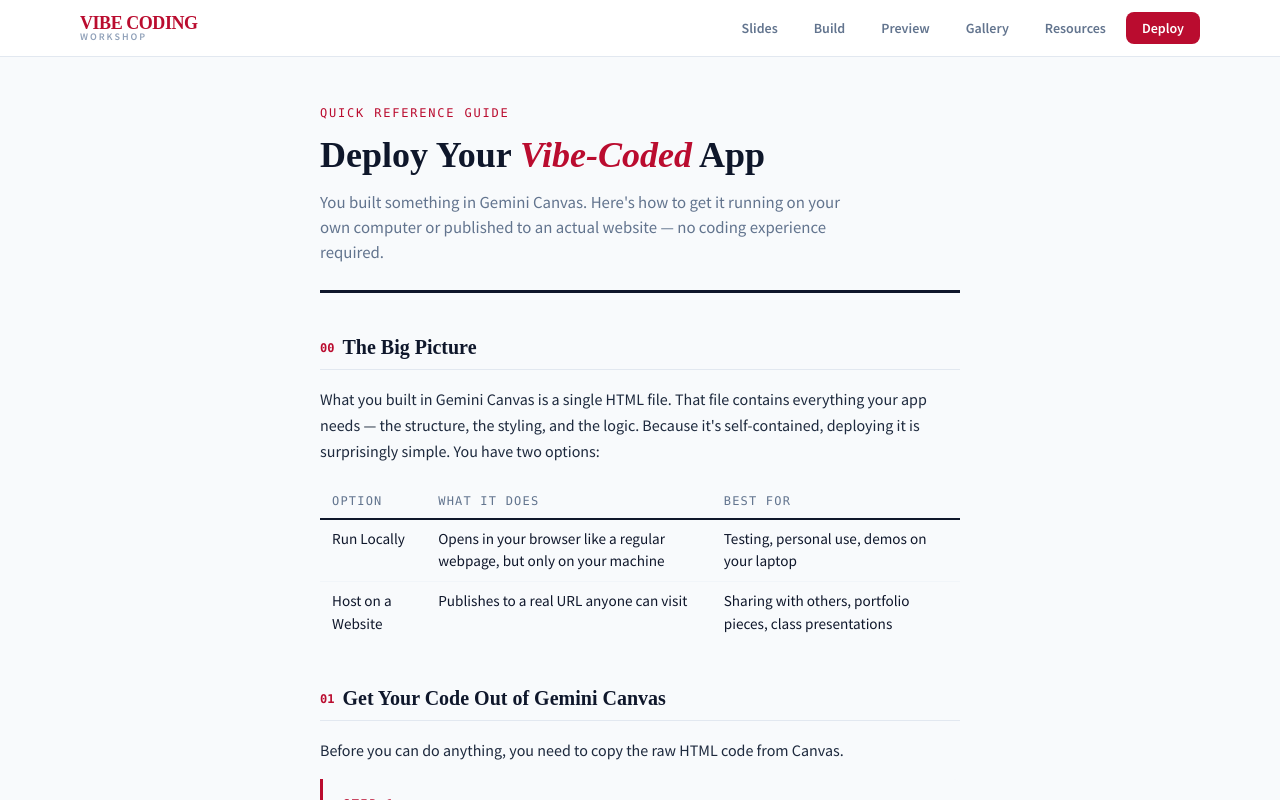
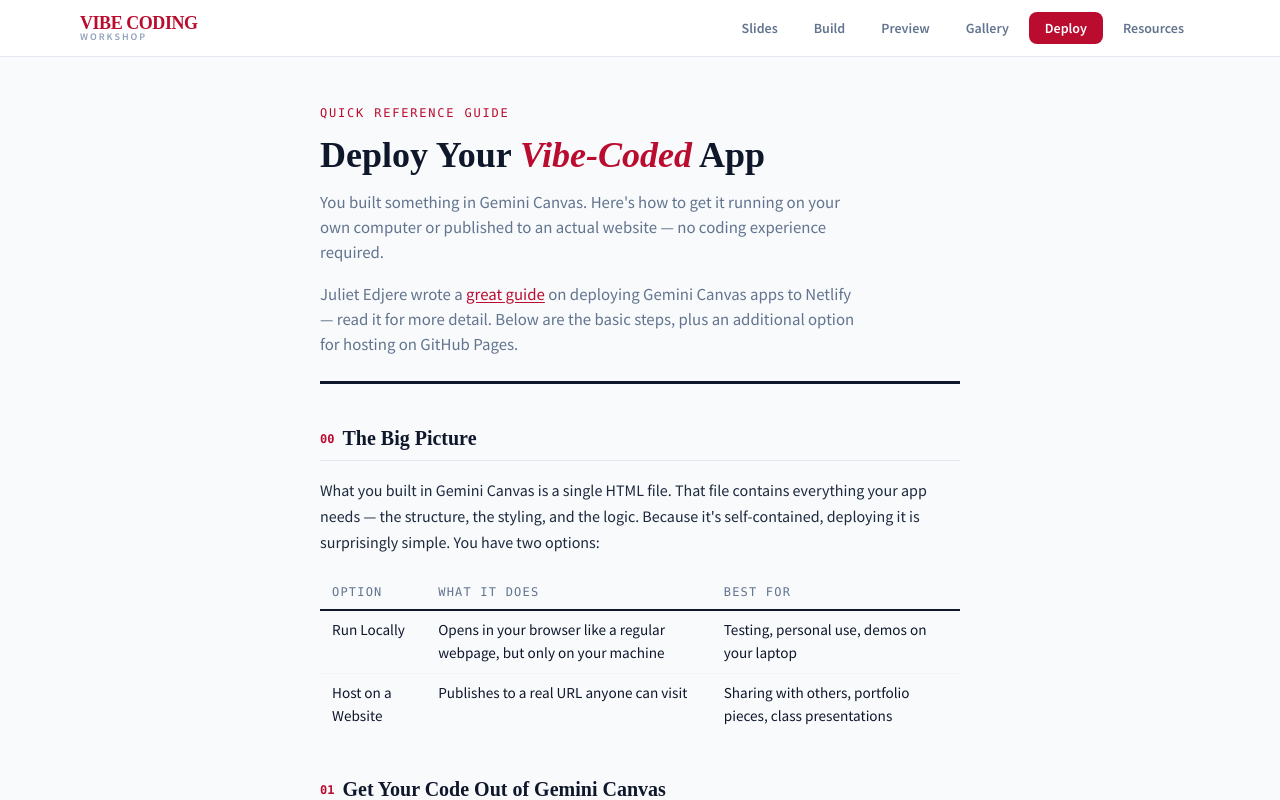
Before and after one commit to rlfordon/vibe-coding-workshop, a React (Vite) app in the folder client/: page / in a window 1280 px wide. Both pictures are taken after a click on the button "Deploy". Shown: the top 800 px of the page. Built offline with nearby package versions, Linux system fonts and the light colour scheme; a web font is replaced by a local one.

Commit message:
Move Deploy tab before Resources and update text
- Reorder tabs: Deploy now appears before Resources
- Add Juliet Edjere guide reference to header subtitle
- Simplify footer text

https://claude.ai/code/session_01Xv5gLPfivLnyE63Bo7n51g

```diff
--- a/client/src/App.jsx
+++ b/client/src/App.jsx
@@ -12,8 +12,8 @@ const TABS = [
   { id: 'build', label: 'Build' },
   { id: 'preview', label: 'Preview' },
   { id: 'gallery', label: 'Gallery' },
+  { id: 'deploy', label: 'Deploy' },
   { id: 'resources', label: 'Resources' },
-  { id: 'deploy', label: 'Deploy' },
 ];
 
 export default function App() {
--- a/client/src/Deploy.jsx
+++ b/client/src/Deploy.jsx
@@ -13,6 +13,20 @@ export default function Deploy() {
           You built something in Gemini Canvas. Here's how to get it running on
           your own computer or published to an actual website — no coding
           experience required.
+        </p>
+        <p className="text-slate-500 text-[1.05rem] max-w-[540px] mt-4">
+          Juliet Edjere wrote a{' '}
+          <a
+            href="https://blog.julietedjere.com/posts/vibe-coding-how-to-host-websites-from-gemini-canvas-on-netlify-for-free"
+            target="_blank"
+            rel="noopener noreferrer"
+            className="text-[#BA0C2F] underline underline-offset-2 hover:decoration-2"
+          >
+            great guide
+          </a>{' '}
+          on deploying Gemini Canvas apps to Netlify — read it for more detail.
+          Below are the basic steps, plus an additional option for hosting on
+          GitHub Pages.
         </p>
       </div>
 
@@ -302,17 +316,7 @@ export default function Deploy() {
       {/* Footer */}
       <div className="border-t-2 border-slate-900 pt-5 mt-12">
         <p className="text-sm text-slate-500">
-          Have questions? Reach out to your instructor. For a deeper dive on this
-          workflow, see Juliet Edjere's guide:{' '}
-          <a
-            href="https://blog.julietedjere.com/posts/vibe-coding-how-to-host-websites-from-gemini-canvas-on-netlify-for-free"
-            target="_blank"
-            rel="noopener noreferrer"
-            className="text-[#BA0C2F] underline underline-offset-2 hover:decoration-2"
-          >
-            Vibe Coding: From Prompt to Prototype with Gemini Canvas and Netlify
-          </a>
-          .
+          Have questions? Reach out to your instructor.
         </p>
       </div>
     </div>
```
